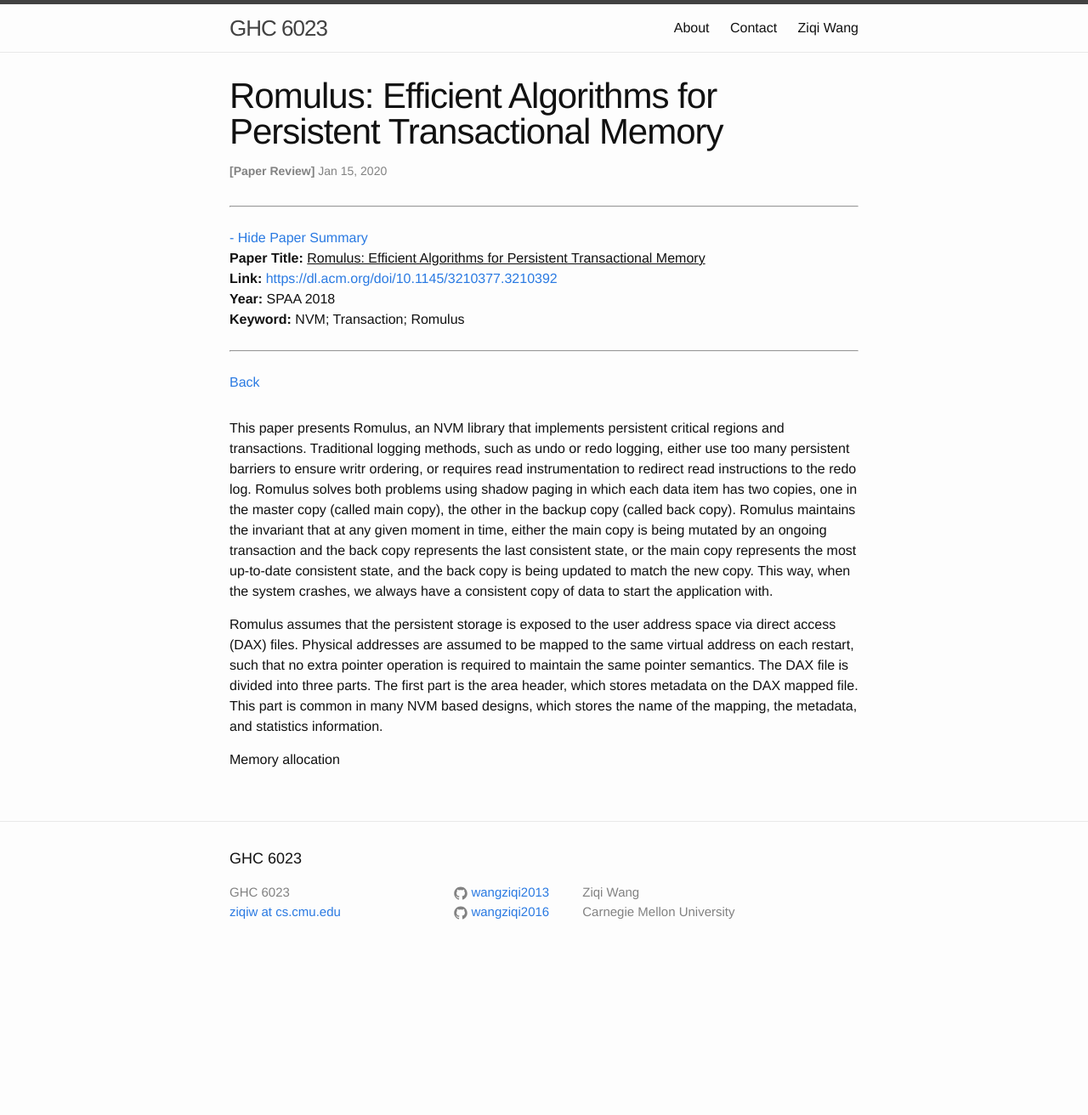
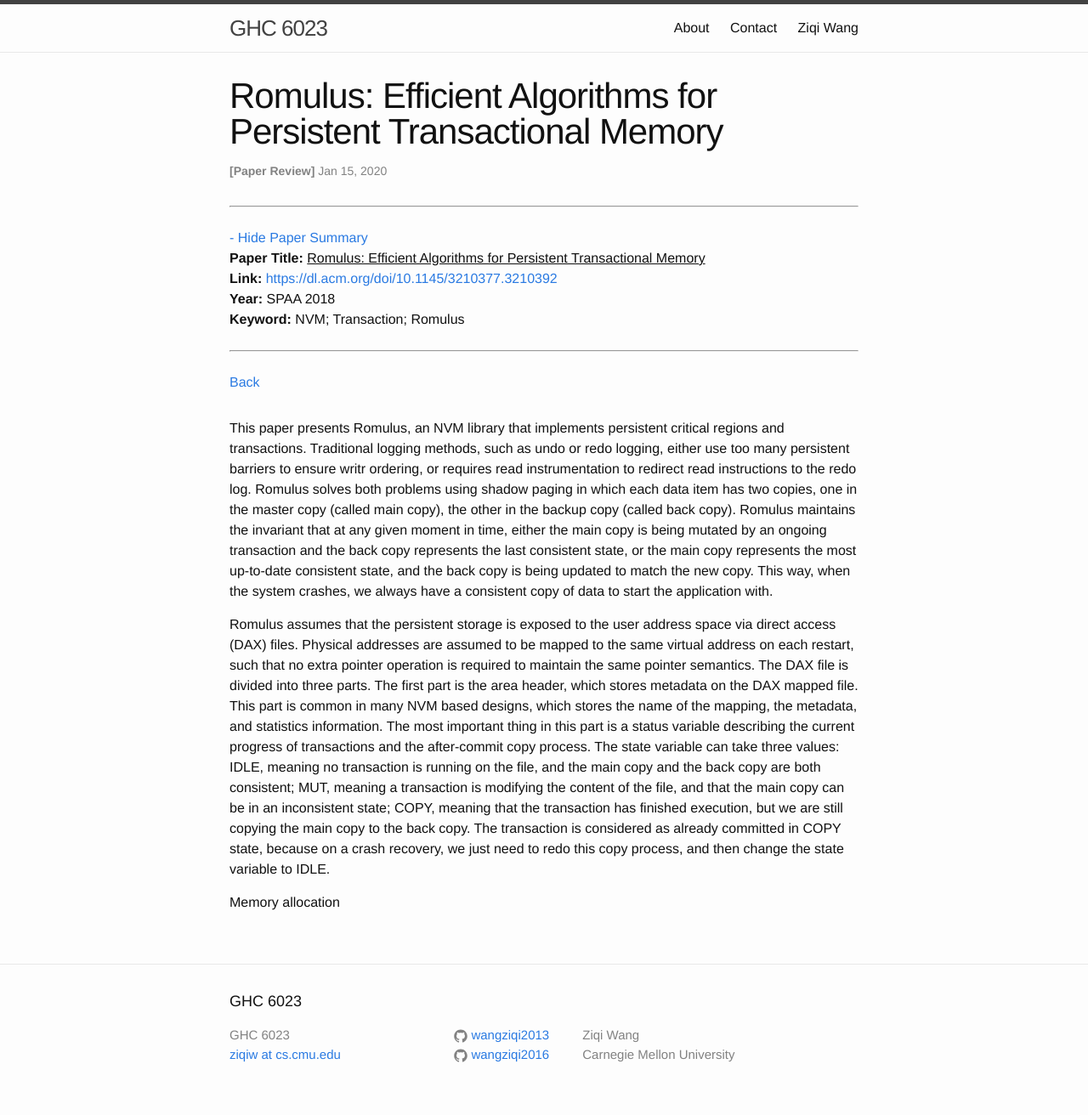
Before and after one commit to wangziqi2013/wangziqi2013.github.io, a Jekyll site: the page built from _posts/2020-01-19-romulus.markdown, in a window 1280 px wide. Shown: the whole page at 85% size. Built offline with Jekyll 4.4.1, drawn with Linux system fonts in a browser that asks for light colours; before the commit the page ends 1144 px from its top, so only the background shows below that.

Commit message:
Adding state

```diff
--- a/_posts/2020-01-19-romulus.markdown
+++ b/_posts/2020-01-19-romulus.markdown
@@ -26,6 +26,12 @@ Romulus assumes that the persistent storage is exposed to the user address space
 addresses are assumed to be mapped to the same virtual address on each restart, such that no extra pointer operation
 is required to maintain the same pointer semantics. The DAX file is divided into three parts. The first part is the
 area header, which stores metadata on the DAX mapped file. This part is common in many NVM based designs, which stores
-the name of the mapping, the metadata, and statistics information.
+the name of the mapping, the metadata, and statistics information. The most important thing in this part is a status
+variable describing the current progress of transactions and the after-commit copy process. The state variable can take
+three values: IDLE, meaning no transaction is running on the file, and the main copy and the back copy are both consistent;
+MUT, meaning a transaction is modifying the content of the file, and that the main copy can be in an inconsistent state;
+COPY, meaning that the transaction has finished execution, but we are still copying the main copy to the back copy.
+The transaction is considered as already committed in COPY state, because on a crash recovery, we just need to redo
+this copy process, and then change the state variable to IDLE.
 
 Memory allocation
```
